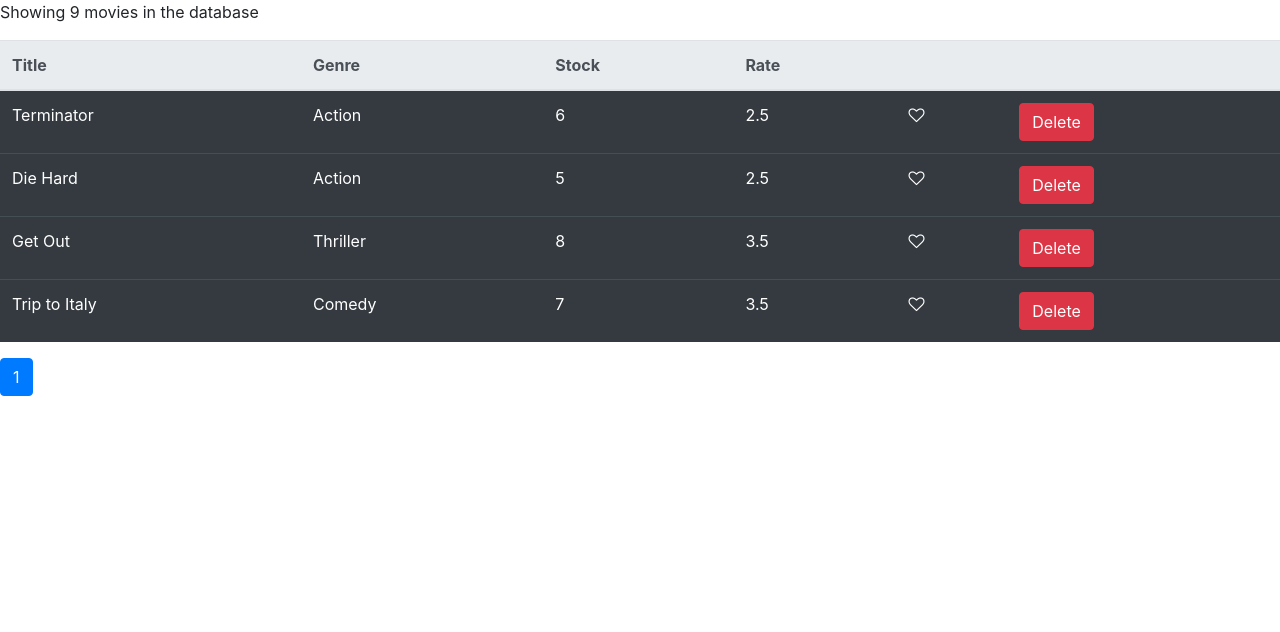
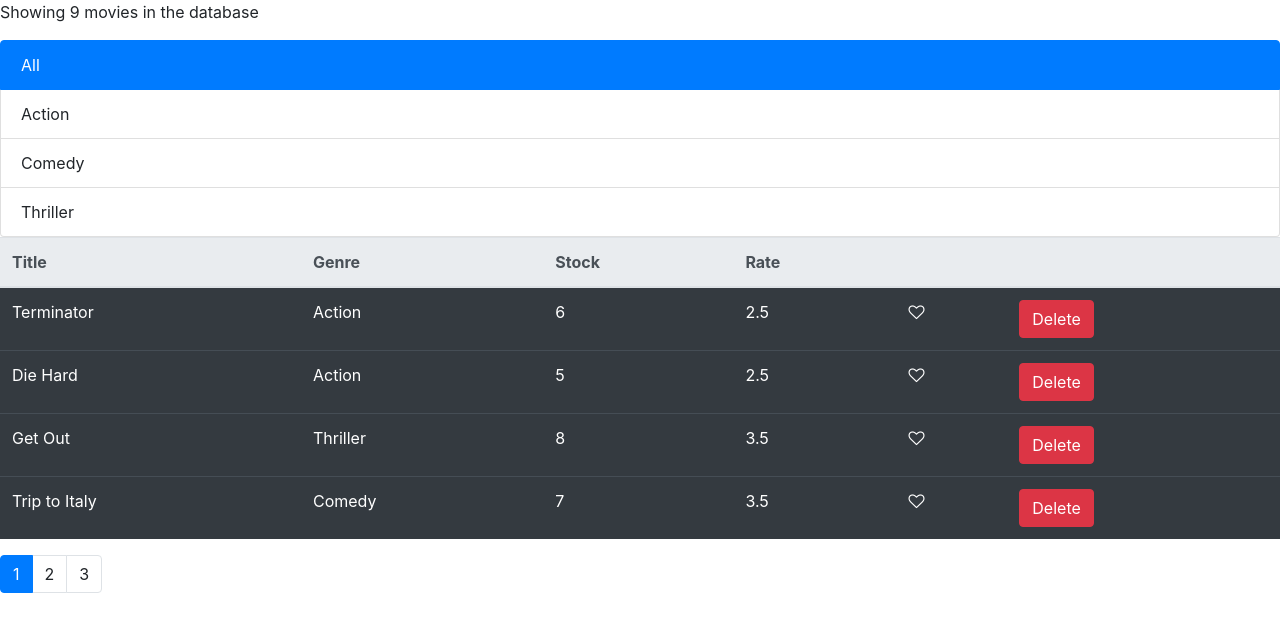
Before and after one commit to cstatro/react-lesson-movielist, a React (Create React App) app: page / in a window 1280 px wide. Shown: the top 632 px of the page. Built offline with nearby package versions, Linux system fonts and the light colour scheme.

Commit message:
Getting Close still a few bugs with the All button

```diff
--- /dev/null
+++ b/src/components/menuFilter.jsx
@@ -0,0 +1,38 @@
+import React, { Component } from "react";
+
+class MenuFilter extends Component {
+  render() {
+    const { updateGenre, genres, currentGenre } = this.props;
+    console.log(genres);
+    return (
+      <ul class="list-group ">
+        <li
+          key="all"
+          onClick={() => updateGenre("all")}
+          class={
+            currentGenre === "all"
+              ? "list-group-item active"
+              : "list-group-item"
+          }
+        >
+          All
+        </li>
+        {genres.map(genre => (
+          <li
+            key={genre.name}
+            onClick={() => updateGenre(genre.name)}
+            className={
+              genre.name === currentGenre
+                ? "list-group-item active"
+                : "list-group-item"
+            }
+          >
+            {genre.name}
+          </li>
+        ))}
+      </ul>
+    );
+  }
+}
+
+export default MenuFilter;
--- a/src/components/rental-graph.jsx
+++ b/src/components/rental-graph.jsx
@@ -4,22 +4,34 @@ import Like from "./like";
 import { getMovies } from "../services/fakeMovieService";
 import Pagination from "./paginator";
 import { paginate } from "../utils/paginate";
+import { getGenres } from "../services/fakeGenreService";
+import MenuFilter from "./menuFilter";
 
 class Rentals extends Component {
   state = {
     movies: getMovies(),
+    genres: getGenres(),
     pageSize: 4,
-    currentPage: 1
+    currentPage: 1,
+    currentGenre: "all"
   };
   render() {
+    console.log(this.state.currentGenre);
     const { pageSize, currentPage } = this.state;
     if (this.state.movies.length === 0) {
       return <p>There are no movies in the database</p>;
     } else {
-      const movies = paginate(this.state.movies, currentPage, pageSize);
+      const moviesAll = paginate(this.state.movies, currentPage, pageSize);
       return (
         <React.Fragment>
           <p>Showing {this.state.movies.length} movies in the database</p>
+
+          <MenuFilter
+            updateGenre={this.handleGenreUpdate}
+            genres={this.state.genres}
+            currentGenre={this.state.currentGenre}
+          />
+
           <table className="table table-dark">
             <thead>
               <tr className="thead-light">
@@ -31,8 +43,9 @@ class Rentals extends Component {
                 <th />
               </tr>
             </thead>
+
             <tbody>
-              {movies.map(movie => (
+              {moviesAll.map(movie => (
                 <tr key={movie._id}>
                   <td>{movie.title}</td>
                   <td>{movie.genre.name}</td>
@@ -58,7 +71,7 @@ class Rentals extends Component {
           </table>
           <span>
             <Pagination
-              itemsCount="d" //{this.state.movies.length}
+              itemsCount={this.state.movies.length}
               pageSize={pageSize}
               onPageChange={this.handlePageChange}
               currentPage={currentPage}
@@ -84,6 +97,16 @@ class Rentals extends Component {
     //
   };
 
+  handleGenreUpdate = genre => {
+    const allMovies = [...getMovies()];
+    const currentGenre = genre;
+    const movies = allMovies.filter(movie => movie.genre.name === genre);
+    console.log("fart", movies);
+
+    this.setState({ currentGenre, movies });
+    console.log("current genre is", this.state.currentGenre);
+  };
+
   handlePageChange = page => {
     this.setState({ currentPage: page });
   };
```
